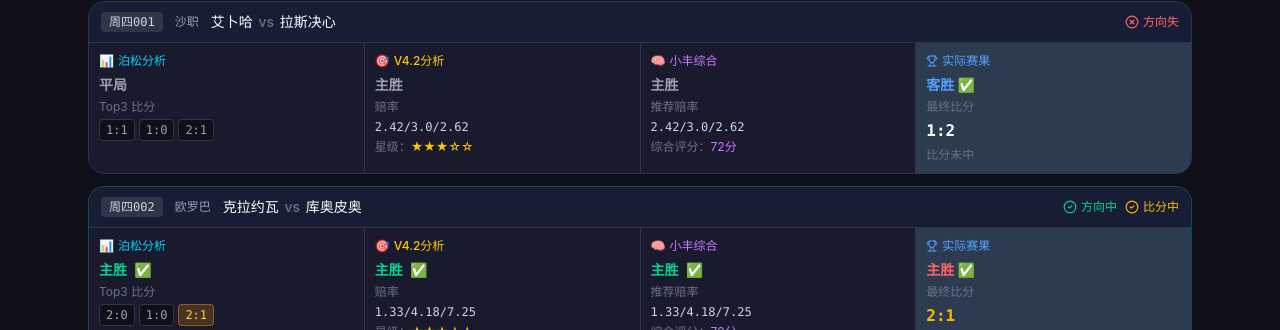
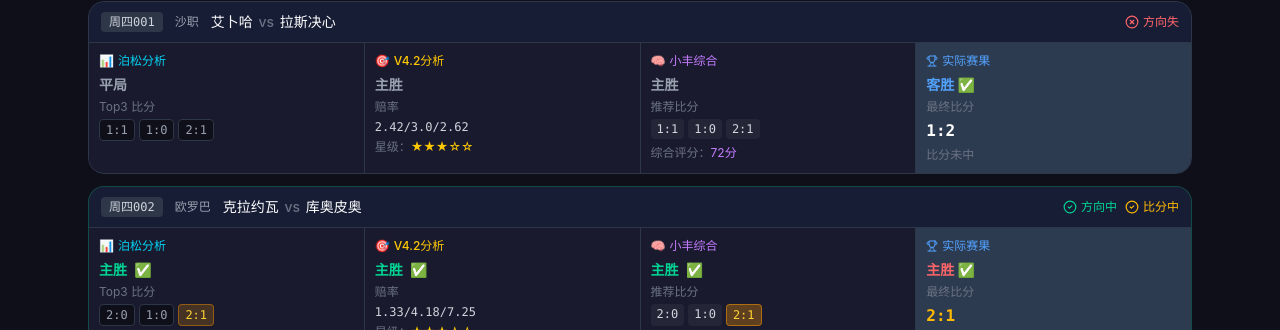
Before and after one commit to wangdinghe1215/jinqiu-zhisuan, a Next.js app: page /history in a window 1280 px wide. Both pictures are taken after a click on the button "前一天". Shown: the part 470-800 px from the top of the page. Built offline with nearby package versions, Linux system fonts and the light colour scheme; a web font is replaced by a local one.

Commit message:
fix: 历史战绩三个修复-总场次用matches长度-小丰加推荐比分

```diff
--- a/src/app/history/page.tsx
+++ b/src/app/history/page.tsx
@@ -242,7 +242,7 @@ export default function HistoryPage() {
                   <Trophy className="w-3.5 h-3.5" /> 总场次
                 </div>
                 <div className="text-xl font-bold text-white tabular-nums">
-                  {currentDay.total}
+                  {currentDay.matches?.length ?? currentDay.total}
                 </div>
               </div>
               <div className="p-3 bg-[#1a1a2e] rounded-xl border border-emerald-500/30">
@@ -252,7 +252,7 @@ export default function HistoryPage() {
                 <div className="text-xl font-bold text-emerald-400 tabular-nums">
                   {currentDay.direction_hits}
                   <span className="text-sm text-gray-500 ml-1">
-                    / {currentDay.direction_total || currentDay.total}
+                    / {currentDay.matches?.length ?? currentDay.total}
                   </span>
                 </div>
                 <div className="text-xs text-emerald-400/70 mt-0.5">{currentDay.direction_rate}</div>
@@ -264,7 +264,7 @@ export default function HistoryPage() {
                 <div className="text-xl font-bold text-amber-400 tabular-nums">
                   {currentDay.score_hits}
                   <span className="text-sm text-gray-500 ml-1">
-                    / {currentDay.score_total || currentDay.total}
+                    / {currentDay.matches?.length ?? currentDay.total}
                   </span>
                 </div>
                 <div className="text-xs text-amber-400/70 mt-0.5">{currentDay.score_rate}</div>
@@ -443,13 +443,28 @@ export default function HistoryPage() {
                           <span>🧠</span>小丰综合
                         </div>
                         <div className={`text-sm font-bold mb-1 ${dirHit ? 'text-emerald-400' : 'text-gray-400'}`}>
-                          {match.direction_label} {dirHit && <span className="ml-1">✅</span>}
+                          {match.direction_label || '-'} {dirHit && <span className="ml-1">✅</span>}
                         </div>
-                        <div className="text-xs text-gray-500 mb-1">推荐赔率</div>
-                        <div className="text-xs font-mono text-gray-300">
-                          {match.spf_odds || '-'}
+                        <div className="text-xs text-gray-500 mb-1">推荐比分</div>
+                        <div className="flex flex-wrap gap-1 mb-1.5">
+                          {match.top3_scores && match.top3_scores.length > 0 ? (
+                            match.top3_scores.map((s, i) => (
+                              <span
+                                key={i}
+                                className={`px-1.5 py-0.5 rounded text-xs font-mono ${
+                                  match.actual_score && s === match.actual_score
+                                    ? 'bg-amber-500/30 text-amber-300 border border-amber-500/50'
+                                    : 'bg-white/5 text-gray-300'
+                                }`}
+                              >
+                                {s}
+                              </span>
+                            ))
+                          ) : (
+                            <span className="text-gray-600 text-xs">-</span>
+                          )}
                         </div>
-                        <div className="text-xs text-gray-500 mt-1">
+                        <div className="text-xs text-gray-500">
                           综合评分：<span className="text-purple-400">72分</span>
                         </div>
                       </div>
```
